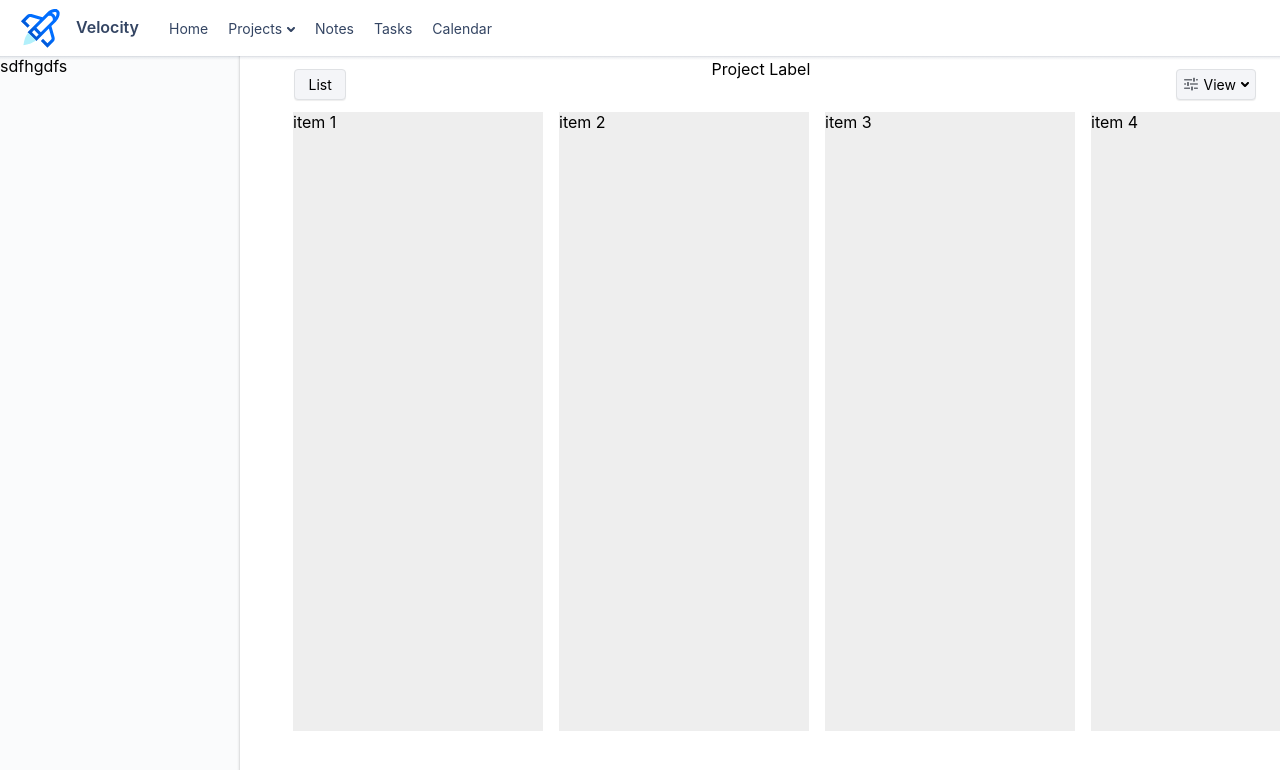
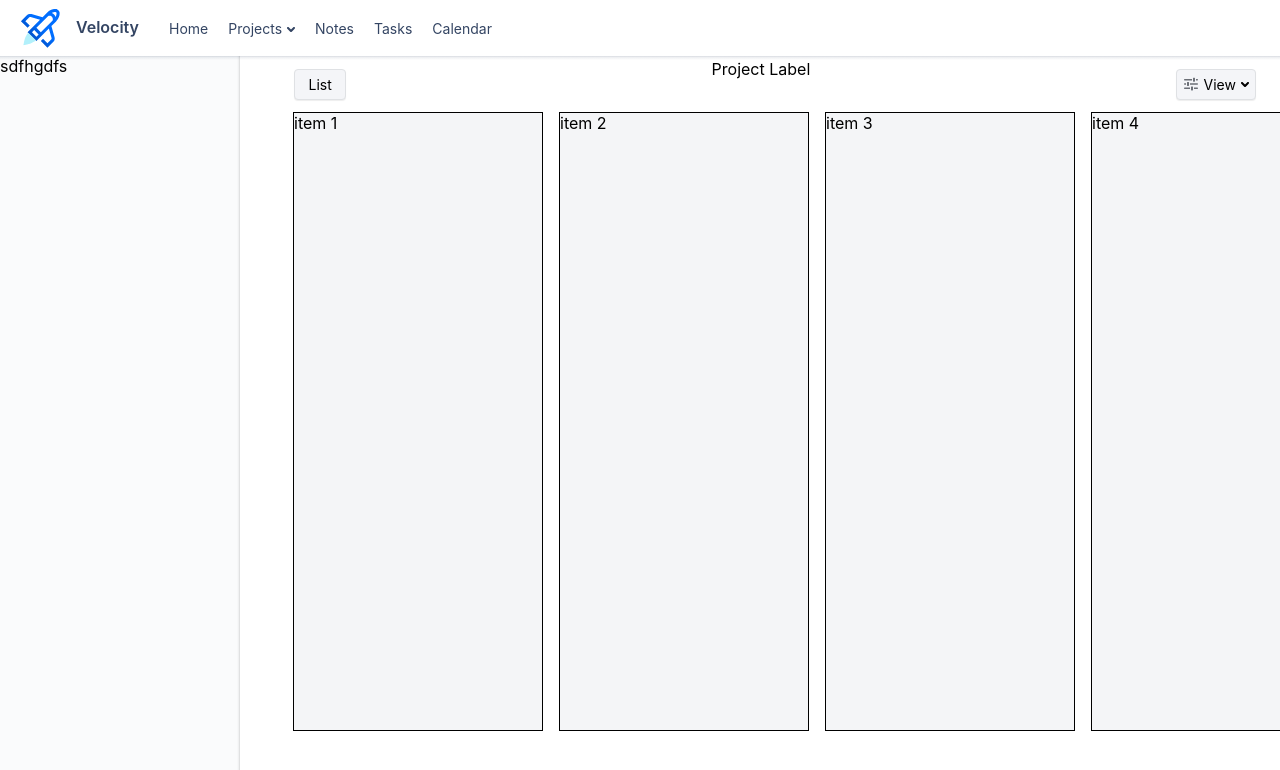
Before and after one commit to M-Xue/Velocity, a React (Create React App) app in the folder client/: page / in a window 1280 px wide. Shown: the top 770 px of the page. Built offline with nearby package versions, Linux system fonts and the light colour scheme.

Commit message:
finished kaban board resize issue

```diff
--- a/client/src/pages/tasks/board/Board.tsx
+++ b/client/src/pages/tasks/board/Board.tsx
@@ -36,13 +36,13 @@ export default function Board() {
         </ul>
       </nav>
 
-      <div className='outer'>
-        <div>item 1</div>
-        <div>item 2</div>
-        <div>item 3</div>
-        <div>item 4</div>
-        <div>item 5</div>
-        <div>item 6</div>
+      <div className='board-columns'>
+        <div className='board-column backlog-column'>item 1</div>
+        <div className='board-column todo-column'>item 2</div>
+        <div className='board-column in-progress-column'>item 3</div>
+        <div className='board-column in-review-column'>item 4</div>
+        <div className='board-column done-column'>item 5</div>
+        <div className='board-column cancelled-column'>item 6</div>
       </div>
     </div>
 
--- a/client/src/pages/tasks/board/board.css
+++ b/client/src/pages/tasks/board/board.css
@@ -13,41 +13,7 @@
 }
 
 
-
-
-.outer {
-    /* width: 500px; */
-    width: 100%;
-    height: calc(100% - 56px);
-    white-space: nowrap;
-    position: relative;
-    overflow-x: scroll;
-    overflow-y: hidden;
-    -webkit-overflow-scrolling: touch;
-
-    padding-left: 45px;
-    /* padding-right: 50px; */
-}
-
-.outer div {
-    /* width: 15%;
-    min-width: 200px; */
-    width: 250px;
-    background-color: #eee;
-    float: none;
-    height: 90%;
-    margin: 0 8px;
-    display: inline-block;
-    zoom: 1;
-}
-
-
-
-
-
-
-
-/* Board Topbar Styling */
+/** Board Topbar Styling ***********************************************************************************/
 .board-navbar {
     height: 56px;
     display: flex;
@@ -86,3 +52,32 @@
 .board-list-toggle-button {
     padding: 6px 13.5px;
 }
+
+
+/** Kaban Board Styling ************************************************************************************/
+.board-columns {
+    /* width: 500px; */
+    width: 100%;
+    height: calc(100% - 56px);
+    white-space: nowrap;
+    position: relative;
+    overflow-x: scroll;
+    overflow-y: hidden;
+    -webkit-overflow-scrolling: touch;
+
+    padding-left: 45px;
+    /* padding-right: 50px; */
+}
+
+.board-column {
+    /* width: 15%;
+    min-width: 200px; */
+    box-sizing: border-box;
+    width: 250px;
+    background-color: #F4F5F7;
+    border: black 1px solid;
+    float: none;
+    height: 90%; /* Get rid of this later since the height will dynamically change as you add more elements */
+    margin: 0 8px;
+    display: inline-block;
+}
```
